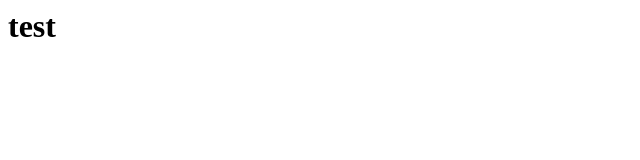
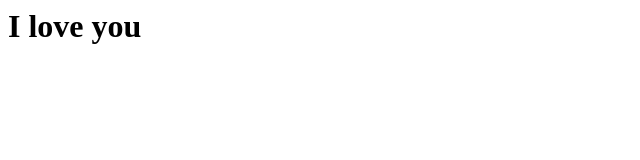
Before and after one commit to Trullimom/170225, a plain HTML site: page index.html in a window 1280 px wide. Shown: the whole page, without its empty margins (0-640 px from the left). Drawn offline with Linux system fonts and the light colour scheme.

Commit message:
My message to Andreas

```diff
--- a/index.html
+++ b/index.html
@@ -1 +1 @@
-<h1>test</h1>
+<h1>I love you</h1>
```
